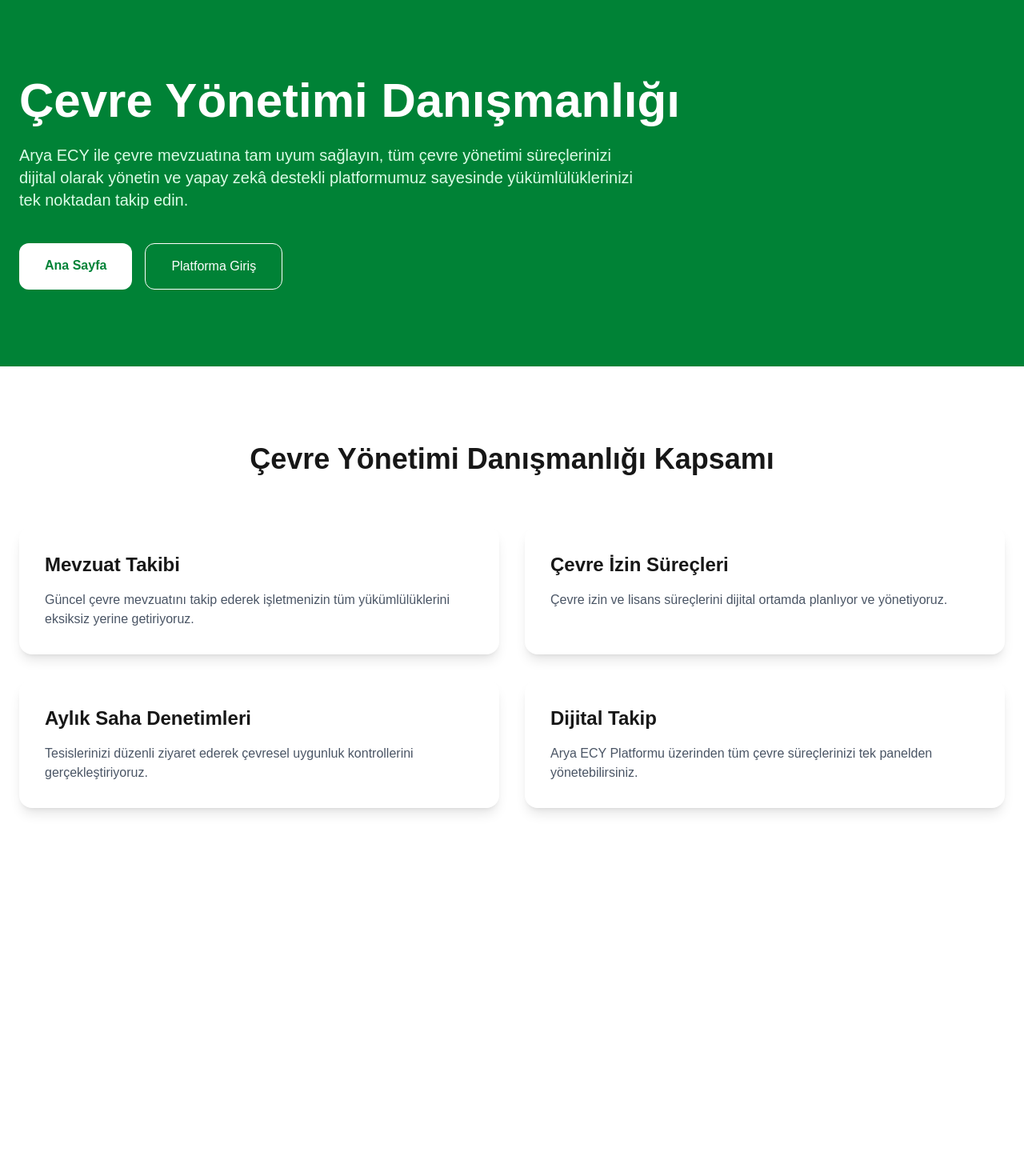
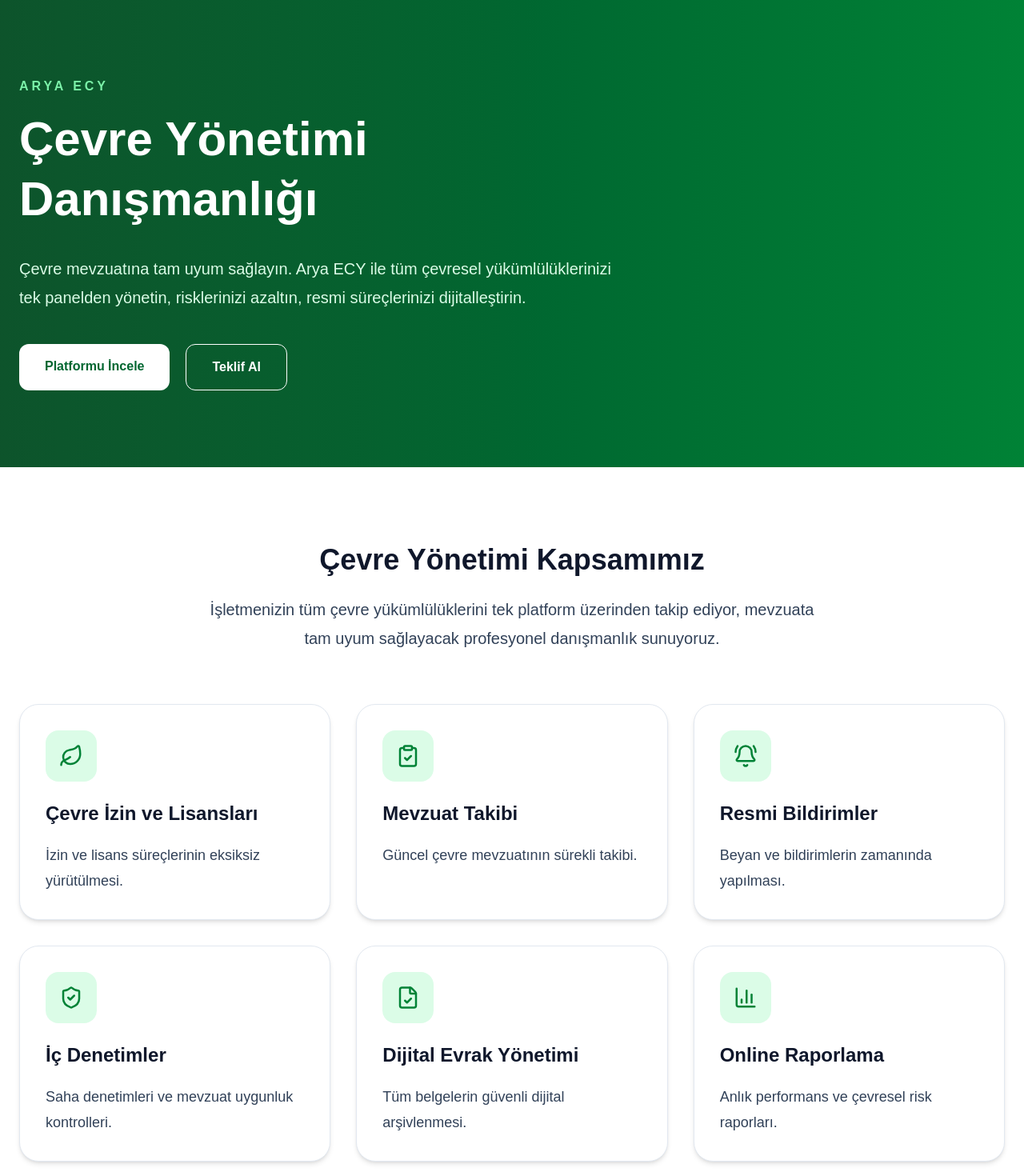
Before and after one commit to aryaecy/arya-ecy-web, a Next.js app: page /hizmetler/cevre-yonetimi in a window 1280 px wide. Shown: the top 1470 px of the page at 80% size. Before the commit the page ends 1106 px from the top, so only its background shows below. Built offline with nearby package versions, Linux system fonts and the light colour scheme.

Commit message:
Çevre yönetimi danışmanlığı sayfası geliştirildi

```diff
--- a/src/app/hizmetler/cevre-yonetimi/page.tsx
+++ b/src/app/hizmetler/cevre-yonetimi/page.tsx
@@ -1,98 +1,196 @@
+import Link from "next/link";
+import {
+  Leaf,
+  ShieldCheck,
+  ClipboardCheck,
+  BellRing,
+  FileCheck,
+  BarChart3,
+} from "lucide-react";
+
 export default function CevreYonetimiPage() {
   return (
-    <main className="bg-white">
+    <main className="bg-white min-h-screen">
 
       {/* Hero */}
-      <section className="bg-green-700 text-white py-24">
-        <div className="max-w-7xl mx-auto px-6">
+      <section className="bg-gradient-to-r from-green-900 via-green-800 to-green-700 text-white">
+        <div className="max-w-7xl mx-auto px-6 py-24">
 
-          <h1 className="text-5xl md:text-6xl font-bold">
-            Çevre Yönetimi Danışmanlığı
+          <p className="uppercase tracking-[4px] text-green-300 font-semibold">
+            ARYA ECY
+          </p>
+
+          <h1 className="mt-4 text-6xl font-extrabold leading-tight">
+            Çevre Yönetimi
+            <br />
+            Danışmanlığı
           </h1>
 
-          <p className="mt-6 text-xl max-w-3xl text-green-100">
-            Arya ECY ile çevre mevzuatına tam uyum sağlayın,
-            tüm çevre yönetimi süreçlerinizi dijital olarak yönetin
-            ve yapay zekâ destekli platformumuz sayesinde
-            yükümlülüklerinizi tek noktadan takip edin.
+          <p className="mt-8 text-xl text-green-100 leading-9 max-w-3xl">
+            Çevre mevzuatına tam uyum sağlayın. Arya ECY ile tüm çevresel
+            yükümlülüklerinizi tek panelden yönetin, risklerinizi azaltın,
+            resmi süreçlerinizi dijitalleştirin.
           </p>
 
-          <div className="mt-10 flex gap-4">
-            <a
-              href="/"
-              className="bg-white text-green-700 px-8 py-4 rounded-xl font-semibold"
+          <div className="mt-10 flex gap-5">
+
+            <Link
+              href="/platform"
+              className="bg-white text-green-800 px-8 py-4 rounded-xl font-bold hover:bg-gray-100 transition"
             >
-              Ana Sayfa
-            </a>
+              Platformu İncele
+            </Link>
 
-            <a
-              href="https://app.aryaecy.com"
-              className="border border-white px-8 py-4 rounded-xl"
+            <Link
+              href="/iletisim"
+              className="border border-white px-8 py-4 rounded-xl font-semibold hover:bg-white hover:text-green-800 transition"
             >
-              Platforma Giriş
-            </a>
+              Teklif Al
+            </Link>
+
           </div>
 
         </div>
       </section>
 
       {/* Hizmetler */}
+
       <section className="py-24">
+
         <div className="max-w-7xl mx-auto px-6">
 
-          <h2 className="text-4xl font-bold text-center">
-            Çevre Yönetimi Danışmanlığı Kapsamı
+          <h2 className="text-4xl font-extrabold text-slate-900 text-center">
+            Çevre Yönetimi Kapsamımız
           </h2>
 
-          <div className="grid md:grid-cols-2 gap-8 mt-16">
+          <p className="text-slate-700 text-xl leading-9 text-center mt-6 max-w-3xl mx-auto">
+            İşletmenizin tüm çevre yükümlülüklerini tek platform üzerinden
+            takip ediyor, mevzuata tam uyum sağlayacak profesyonel danışmanlık
+            sunuyoruz.
+          </p>
 
-            <div className="p-8 rounded-2xl shadow-lg">
-              <h3 className="text-2xl font-bold">
-                Mevzuat Takibi
+          <div className="grid lg:grid-cols-3 gap-8 mt-16">
+
+            {[
+              {
+                icon: Leaf,
+                title: "Çevre İzin ve Lisansları",
+                text: "İzin ve lisans süreçlerinin eksiksiz yürütülmesi.",
+              },
+              {
+                icon: ClipboardCheck,
+                title: "Mevzuat Takibi",
+                text: "Güncel çevre mevzuatının sürekli takibi.",
+              },
+              {
+                icon: BellRing,
+                title: "Resmi Bildirimler",
+                text: "Beyan ve bildirimlerin zamanında yapılması.",
+              },
+              {
+                icon: ShieldCheck,
+                title: "İç Denetimler",
+                text: "Saha denetimleri ve mevzuat uygunluk kontrolleri.",
+              },
+              {
+                icon: FileCheck,
+                title: "Dijital Evrak Yönetimi",
+                text: "Tüm belgelerin güvenli dijital arşivlenmesi.",
+              },
+              {
+                icon: BarChart3,
+                title: "Online Raporlama",
+                text: "Anlık performans ve çevresel risk raporları.",
+              },
+            ].map((item, index) => {
+
+              const Icon = item.icon;
+
+              return (
+
+                <div
+                  key={index}
+                  className="rounded-3xl border border-slate-200 bg-white p-8 shadow-md hover:shadow-xl transition duration-300"
+                >
+
+                  <div className="w-16 h-16 rounded-2xl bg-green-100 flex items-center justify-center mb-6">
+
+                    <Icon className="text-green-700" size={30} />
+
+                  </div>
+
+                  <h3 className="text-2xl font-bold text-slate-900">
+                    {item.title}
+                  </h3>
+
+                  <p className="mt-5 text-slate-700 leading-8 text-lg">
+                    {item.text}
+                  </p>
+
+                </div>
+
+              );
+
+            })}
+
+          </div>
+
+        </div>
+
+      </section>
+
+      {/* Avantajlar */}
+
+      <section className="bg-slate-50 py-24">
+
+        <div className="max-w-7xl mx-auto px-6">
+
+          <h2 className="text-4xl font-extrabold text-slate-900 text-center">
+            Neden Arya ECY?
+          </h2>
+
+          <div className="grid lg:grid-cols-2 gap-16 mt-16">
+
+            <div>
+
+              <ul className="space-y-8 text-lg text-slate-800">
+
+                <li>✅ Yapay zekâ destekli çevre yönetimi</li>
+
+                <li>✅ Otomatik mevzuat güncellemeleri</li>
+
+                <li>✅ Resmi bildirim hatırlatma sistemi</li>
+
+                <li>✅ Mobil cihazlardan erişim</li>
+
+                <li>✅ Dijital evrak yönetimi</li>
+
+                <li>✅ Tek panelden tüm tesislerin yönetimi</li>
+
+                <li>✅ Online analiz ve raporlama</li>
+
+              </ul>
+
+            </div>
+
+            <div className="rounded-3xl bg-green-700 text-white p-10">
+
+              <h3 className="text-3xl font-bold">
+                %100 Mevzuat Uyumuna Hazır
               </h3>
 
-              <p className="mt-4 text-gray-600">
-                Güncel çevre mevzuatını takip ederek işletmenizin
-                tüm yükümlülüklerini eksiksiz yerine getiriyoruz.
+              <p className="mt-6 text-green-100 leading-8 text-lg">
+                Arya ECY Platformu ile çevresel süreçlerinizi dijital ortama
+                taşıyın, riskleri azaltın ve sürdürülebilir yönetim anlayışına
+                geçiş yapın.
               </p>
-            </div>
 
-            <div className="p-8 rounded-2xl shadow-lg">
-              <h3 className="text-2xl font-bold">
-                Çevre İzin Süreçleri
-              </h3>
-
-              <p className="mt-4 text-gray-600">
-                Çevre izin ve lisans süreçlerini dijital ortamda
-                planlıyor ve yönetiyoruz.
-              </p>
-            </div>
-
-            <div className="p-8 rounded-2xl shadow-lg">
-              <h3 className="text-2xl font-bold">
-                Aylık Saha Denetimleri
-              </h3>
-
-              <p className="mt-4 text-gray-600">
-                Tesislerinizi düzenli ziyaret ederek çevresel
-                uygunluk kontrollerini gerçekleştiriyoruz.
-              </p>
-            </div>
-
-            <div className="p-8 rounded-2xl shadow-lg">
-              <h3 className="text-2xl font-bold">
-                Dijital Takip
-              </h3>
-
-              <p className="mt-4 text-gray-600">
-                Arya ECY Platformu üzerinden tüm çevre süreçlerinizi
-                tek panelden yönetebilirsiniz.
-              </p>
             </div>
 
           </div>
 
         </div>
+
       </section>
 
     </main>
```
